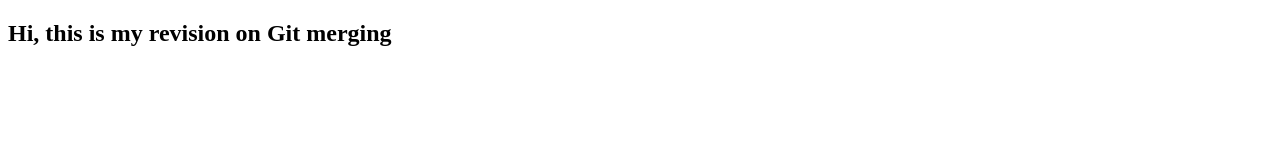
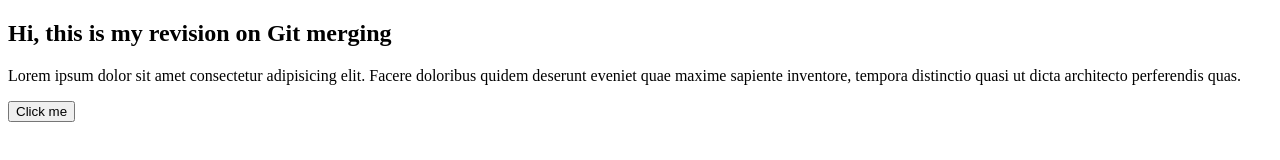
Before and after one commit to MdWajidAli/gitadvance, a plain HTML site: page index.html in a window 1280 px wide. Drawn offline with Linux system fonts and the light colour scheme.

Commit message:
updated files

```diff
--- a/index.html
+++ b/index.html
@@ -7,5 +7,7 @@
 </head>
 <body>
     <h2>Hi, this is my revision on Git merging</h2>
+    <p>Lorem ipsum dolor sit amet consectetur adipisicing elit. Facere doloribus quidem deserunt eveniet quae maxime sapiente inventore, tempora distinctio quasi ut dicta architecto perferendis quas.</p>
+    <button>Click me</button>
 </body>
 </html>
```
Also changed, not shown: 1 other file.
